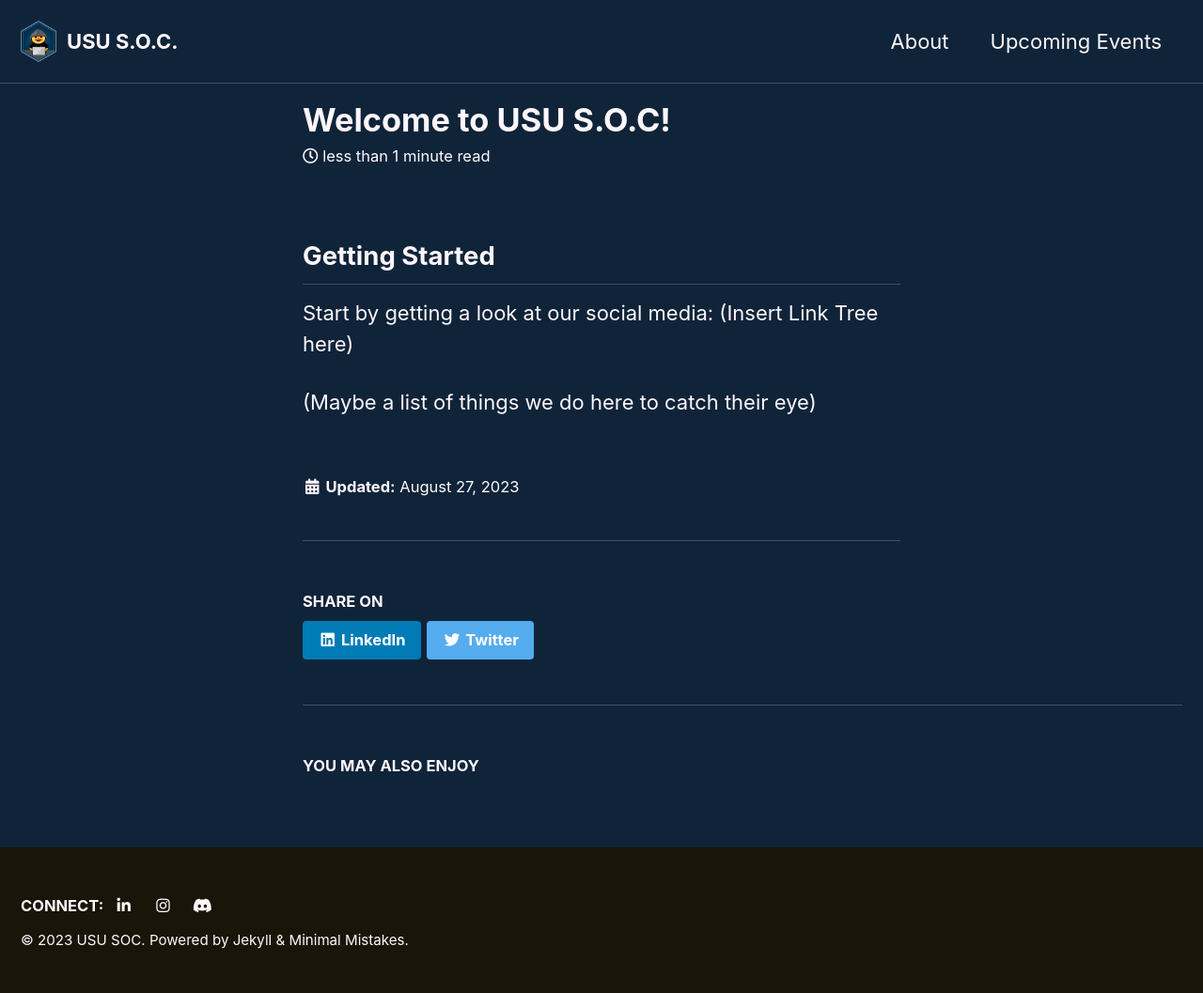
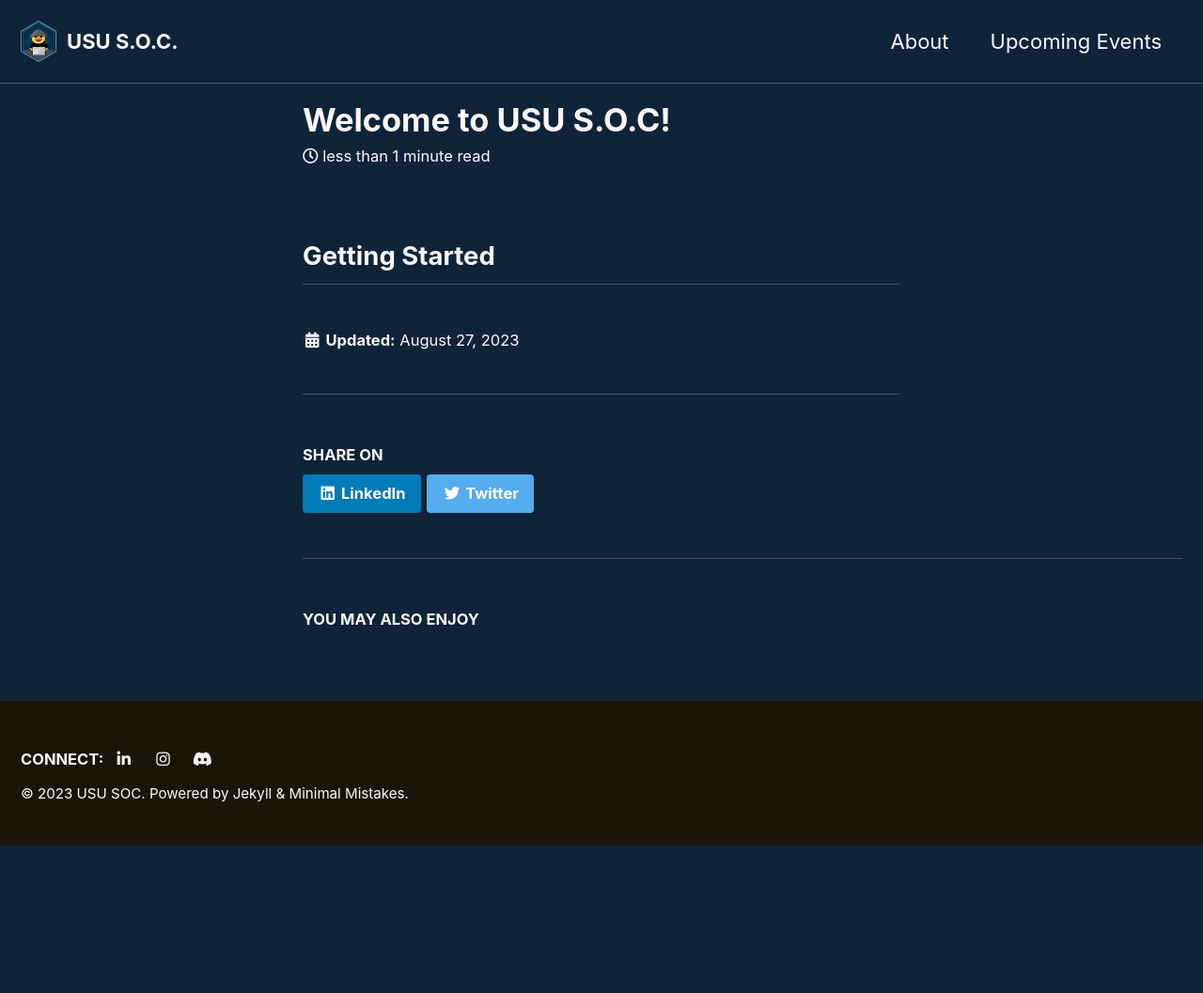
Before and after one commit to USUSOC/ususoc.github.io, a Jekyll site: the page built from _posts/2023-8-27-Welcome_to_SOC.md, in a window 1280 px wide. Shown: the whole page at 94% size. Built offline with Jekyll 4.4.1, drawn with Linux system fonts in a browser that asks for light colours; cached includes are drawn as plain includes; after the commit the page ends 900 px from its top, so only the background shows below that.

Commit message:
Update 2023-8-27-Welcome_to_SOC.md

```diff
--- a/_posts/2023-8-27-Welcome_to_SOC.md
+++ b/_posts/2023-8-27-Welcome_to_SOC.md
@@ -4,8 +4,3 @@ title:  "Welcome to USU S.O.C!"
 ---
 
 ## Getting Started
-
-Start by getting a look at our social media:
-(Insert Link Tree here)
-
-(Maybe a list of things we do here to catch their eye)
```
